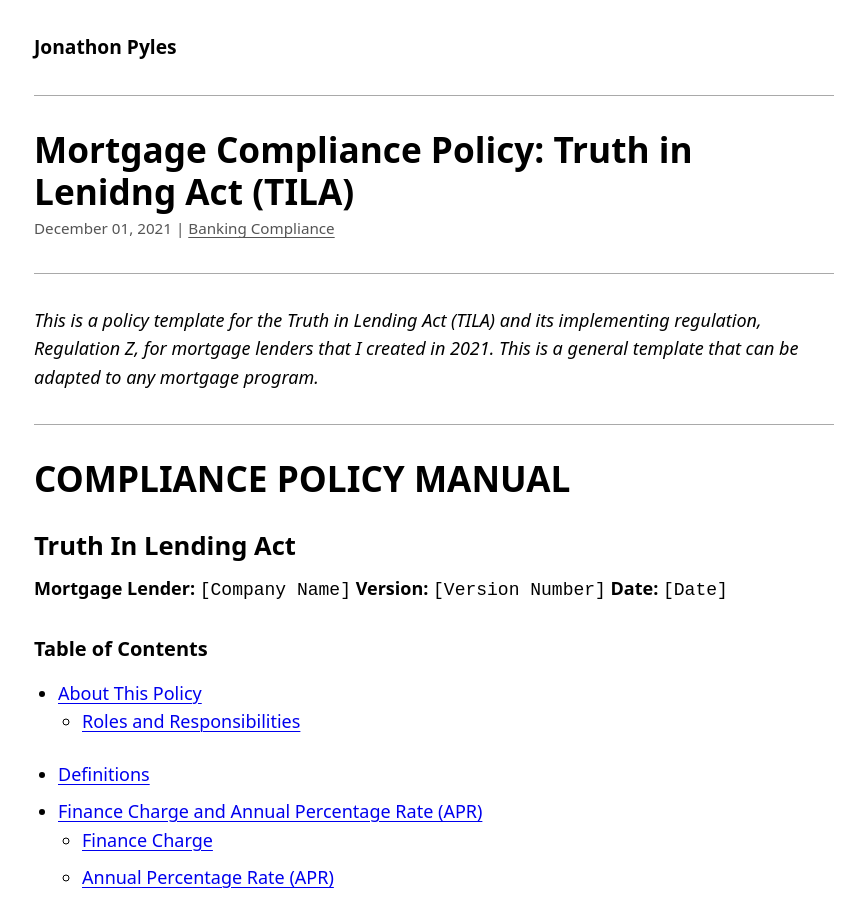
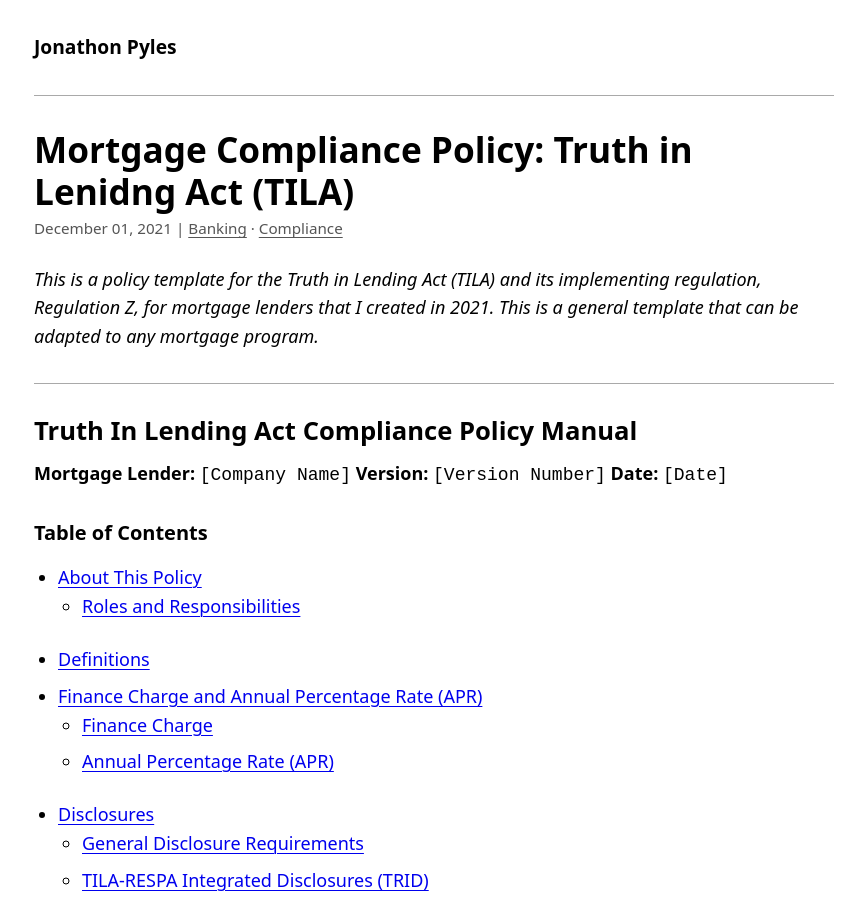
Before and after one commit to JNPyles/JNPyles.github.io, a Jekyll site: the page built from _posts/2021-2025/2021-12-01-tila-policy-template.md, in a window 1280 px wide and 900 px high. Shown: the whole window, without its empty margins (206-1071 px from the left). Built offline with Jekyll 4.4.1, drawn with Linux system fonts in a browser that asks for light colours; nearby versions of some CDN libraries.

Commit message:
Website Updates

```diff
--- a/_layouts/post.html
+++ b/_layouts/post.html
@@ -14,8 +14,6 @@ layout: default
     </p>
 </header>
 
-<hr>
-
 <article>
     {{ content }}
 </article>
--- a/_posts/2021-2025/2021-12-01-tila-policy-template.md
+++ b/_posts/2021-2025/2021-12-01-tila-policy-template.md
@@ -2,7 +2,7 @@
 layout: post
 title: "Mortgage Compliance Policy: Truth in Lenidng Act (TILA)"
 date: 2021-12-01
-tags: [Banking Compliance]
+tags: [Banking, Compliance]
 description: "This is a TILA policy template I developed while working as a compliance manager for a mortgage lender."
 og_image: assets/images/2021/tila-policy-template/mortgage-compliance-policy-truth-in-lenidng-act.jpg
 ---
@@ -10,8 +10,7 @@ og_image: assets/images/2021/tila-policy-template/mortgage-compliance-policy-tru
 
 ---
 
-# COMPLIANCE POLICY MANUAL
-## Truth In Lending Act
+## Truth In Lending Act Compliance Policy Manual
 **Mortgage Lender:** `[Company Name]`
 **Version:** `[Version Number]`
 **Date:** `[Date]`
```
